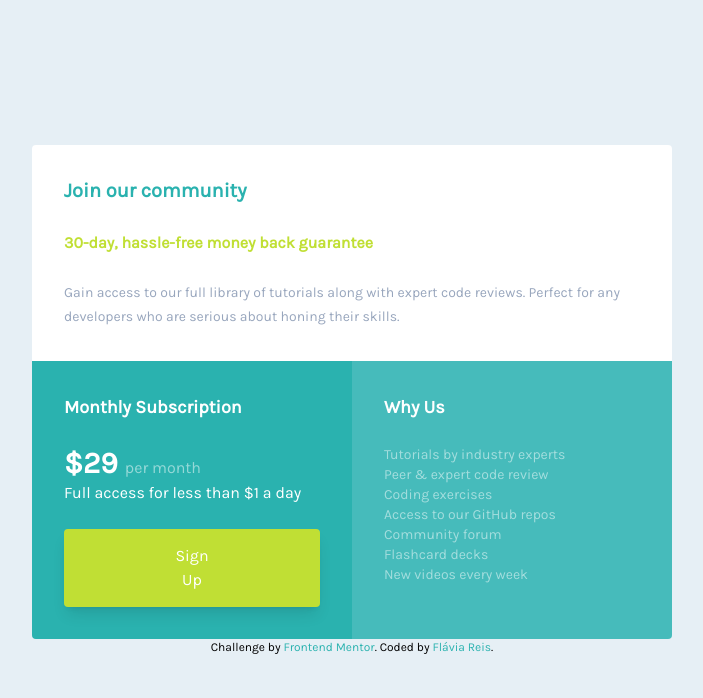
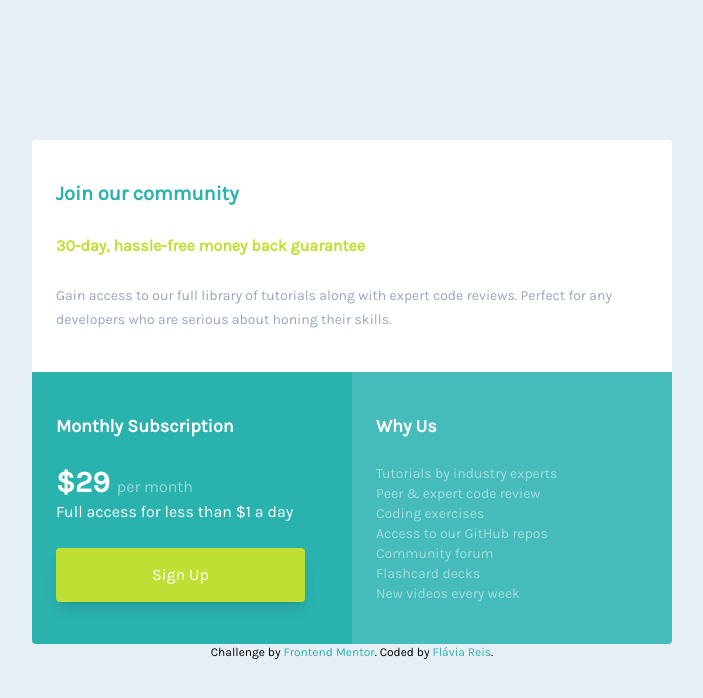
Before and after one commit to flaviare1s/single-price-grid-component, a website: page index.html in a window 1280 px wide. Shown: the whole page, without its empty margins (288-991 px from the left). Drawn offline with nearby package versions, Linux system fonts and the light colour scheme.

Commit message:
Update index.html

```diff
--- a/index.html
+++ b/index.html
@@ -31,9 +31,9 @@
   </style>
 
 </head>
-<body class="bg-backgroundB font-karla flex flex-col justify-center items-center mx-auto max-w-96 md:max-w-screen-sm">
+<body class="bg-backgroundB font-karla flex flex-col justify-center items-center mx-auto max-w-sm md:max-w-screen-sm">
   <main class="min-w-full p-0 grid md:grid-cols-2">
-    <div class="bg-white py-7 px-6 rounded-t md:col-span-2 md:p-8">
+    <div class="bg-white py-7 px-6 rounded-t md:col-span-2 md:py-10">
       <h1 class="text-ciano text-xl font-bold">Join our community</h1>
       <h3 class="text-amareloBrilho font-bold py-7 leading-5">30-day, hassle-free money back guarantee</h3>
       <p class="text-azulCinzento text-sm leading-6">
@@ -41,15 +41,15 @@
         Perfect for any developers who are serious about honing their skills.
       </p>
     </div>
-    <div class=" py-7 px-6 bg-ciano w-full rounded-bl md:col-span-1 md:p-8">
+    <div class=" py-7 px-6 bg-ciano w-full rounded-bl md:col-span-1 md:py-10">
       <h2 class="text-white text-lg font-bold pb-6">Monthly Subscription</h2>
       <p class="text-white">
         <span class="text-3xl font-bold">&dollar;29 </span>
         <span class="opacity-50"> per month</span></p>
       <p class="text-white">Full access for less than &dollar;1 a day</p>
-      <button class="bg-amareloBrilho text-white py-3.6 px-26 rounded mt-6 shadow-lg">Sign Up</button>
+      <button class="bg-amareloBrilho text-white py-3.6 px-24 rounded mt-6 shadow-lg">Sign Up</button>
     </div>
-    <div class="py-7 px-6 bg-cianoOpaco text-white text-sm rounded-br md:col-span-1 md:p-8">
+    <div class="py-7 px-6 bg-cianoOpaco text-white text-sm rounded-br md:col-span-1 md:py-10">
       <h2 class="text-lg font-bold pb-6">Why Us</h2>
       <p class="opacity-50">Tutorials by industry experts</p>
       <p class="opacity-50">Peer &amp; expert code review</p>
```
